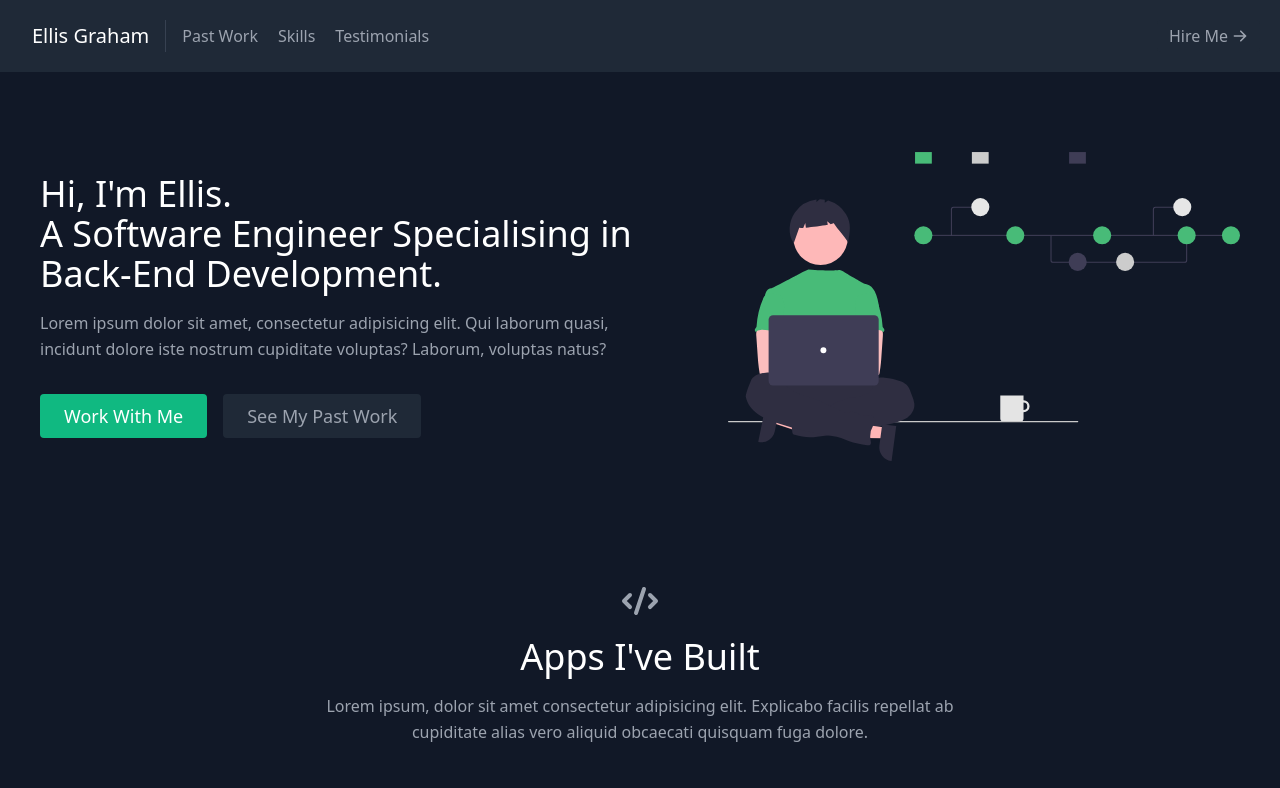
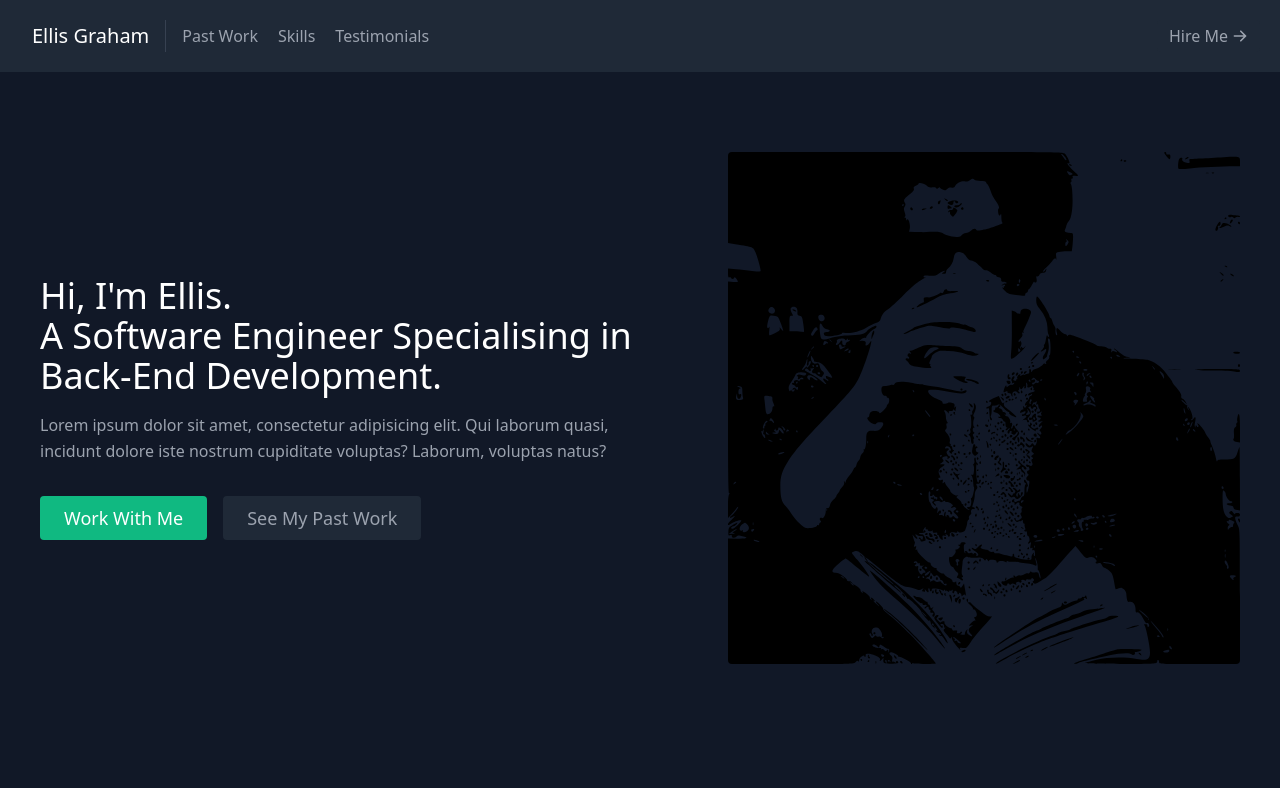
Before and after one commit to EllisG97/React-Portfolio, a React (Create React App) app: page / in a window 1280 px wide. Shown: the top 788 px of the page. Built offline with nearby package versions, Linux system fonts and the light colour scheme.

Commit message:
Added images
Added an image of myself to the home page (Placeholder for now)

```diff
--- a/src/components/About.js
+++ b/src/components/About.js
@@ -31,8 +31,8 @@ export default function About() {
         <div className="lg:max-w-lg lg:w-full md:w-1/2 w-5/6">
           <img
             className="object-cover object-center rounded"
-            alt="hero"
-            src="./coding.svg"
+            alt="Picture of me"
+            src="./me.svg"
           />
         </div>
       </div>
--- a/src/components/Projects.js
+++ b/src/components/Projects.js
@@ -9,7 +9,7 @@ export default function Projects() {
         <div className="flex flex-col w-full mb-20">
           <CodeIcon className="mx-auto inline-block w-10 mb-4" />
           <h1 className="sm:text-4xl text-3xl font-medium title-font mb-4 text-white">
-            Apps I've Built
+            My Projects
           </h1>
           <p className="lg:w-2/3 mx-auto leading-relaxed text-base">
             Lorem ipsum, dolor sit amet consectetur adipisicing elit. Explicabo
```
Also changed, not shown: public/me.svg (added).
